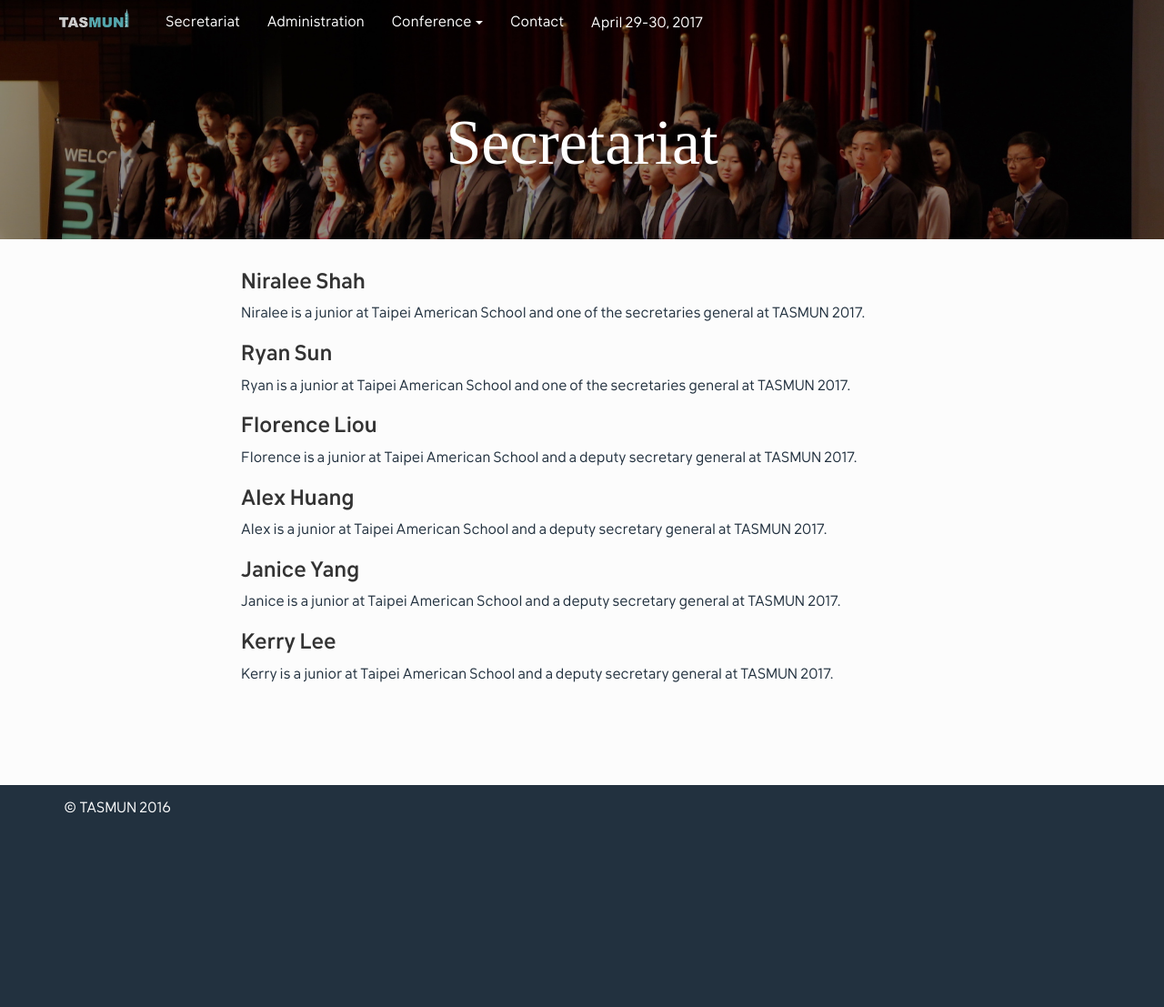
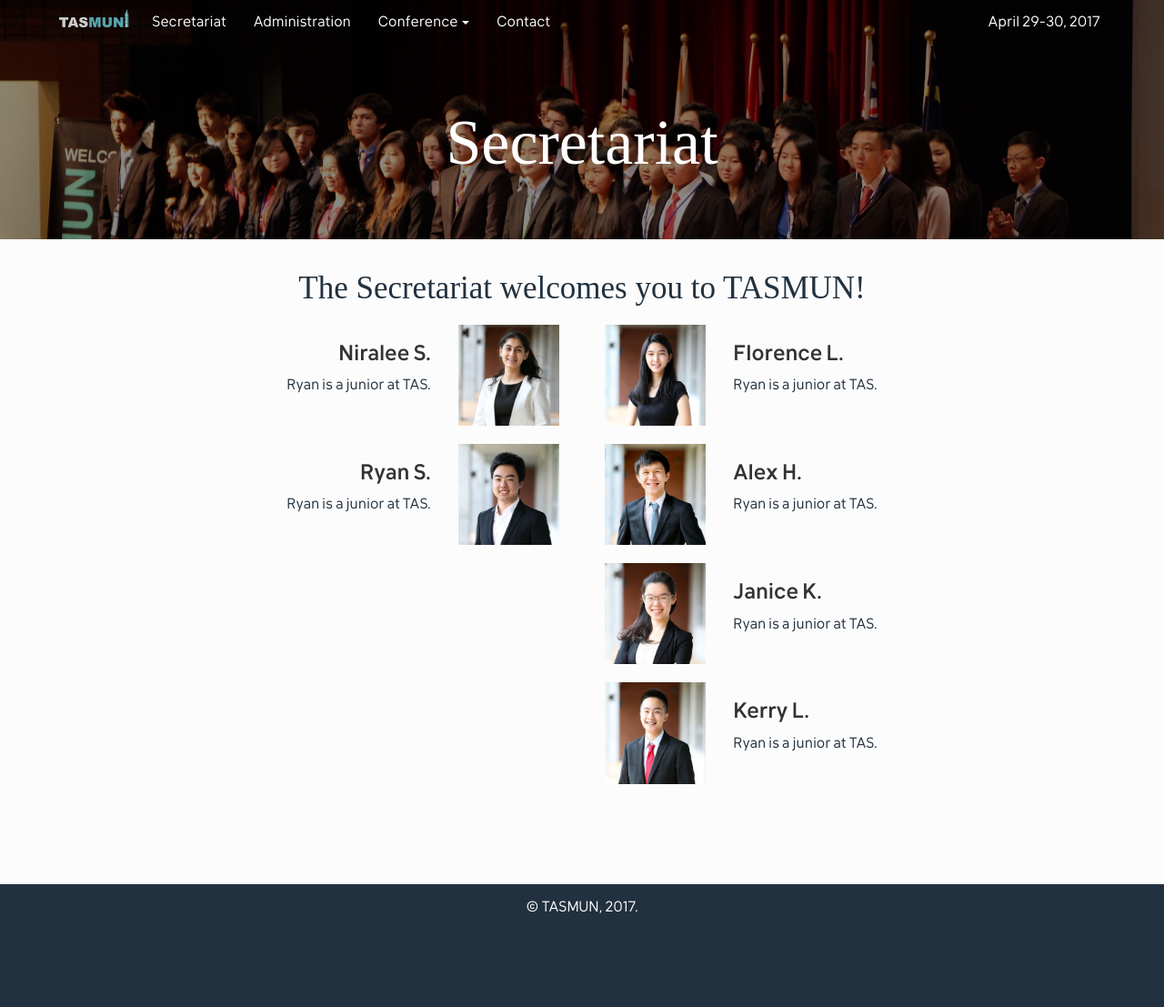
Before and after one commit to alexandernext/tasmun, a Jekyll site: the page built from secretariat.html, in a window 1280 px wide. Shown: the whole page at 91% size. Built offline with Jekyll 4.4.1, drawn with Linux system fonts in a browser that asks for light colours; some web fonts are replaced; before the commit the page ends 1043 px from its top, so only the background shows below that.

Commit message:
pushed sec changes

```diff
--- a/_includes/footer.html
+++ b/_includes/footer.html
@@ -1,9 +1,8 @@
 
 <div id="footer">
-  <div class="container">
     <div class="row">
-      <div class="col-md-12">
-        <p>© TASMUN 2016</p>
+      <div class="col-md-6 col-md-offset-3 text-center">
+        <p>© TASMUN, 2017.</p>
       </div>
     </div>
   </div>
--- a/_includes/navigation.html
+++ b/_includes/navigation.html
@@ -10,7 +10,9 @@
         </div>
         <div class="navbar-header">
           <div class="collapse navbar-collapse" id="bs-example-navbar-collapse-1">
-            <ul class="nav navbar-nav">
+          </div>
+        </div>
+            <ul class="nav navbar-nav navbar-left">
               <li><a href="secretariat.html">Secretariat</a></li>
               <li><a href="administration.html">Administration</a></li>
               <li class="dropdown">
@@ -25,11 +27,9 @@
               <li><a href="contact.html">Contact</a></li>
             </ul>
             <ul class="nav navbar-nav navbar-right">
-              <li><p class="navbar-text">April 29-30, 2017</p></li>
+              <li><a>April 29-30, 2017</a></li>
             </ul>
-        </div>
 
-        </div>
       </div>
     </nav>
   </div>
--- a/_layouts/home.html
+++ b/_layouts/home.html
@@ -57,6 +57,7 @@
           <iframe src="https://player.vimeo.com/video/104679263" width="100%" height="360px" frameborder="0" webkitallowfullscreen mozallowfullscreen allowfullscreen></iframe>
         </div>
       </div>
+
     </div>
   </div>
   {% include footer.html %}
--- a/secretariat.html
+++ b/secretariat.html
@@ -2,29 +2,62 @@
 layout: split
 title: Secretariat
 ---
-<div class="col-md-8 col-md-offset-2">
-  <div class="item">
-    <h3 class="item-title">Niralee Shah</h3>
-    <p>Niralee is a junior at Taipei American School and one of the secretaries general at TASMUN 2017.</p>
+<div class="col-md-12">
+  <h2 class="section-heading text-center">The Secretariat welcomes you to TASMUN!</h2>
+</div>
+<div class="col-md-6">
+  <div class="item row photo-item">
+    <div class="col-sm-9 text-right">
+      <h3 class="item-title">Niralee S.</h3>
+      <p>Ryan is a junior at TAS.</p>
+    </div>
+      <div class="col-sm-3">
+        <img src="assets/secretariat/niralee.jpg" class="img-responsive"></img>
+      </div>
   </div>
-  <div class="item">
-    <h3 class="item-title">Ryan Sun</h3>
-    <p>Ryan is a junior at Taipei American School and one of the secretaries general at TASMUN 2017.</p>
-  </div>
-  <div class="item">
-    <h3 class="item-title">Florence Liou</h3>
-    <p>Florence is a junior at Taipei American School and a deputy secretary general at TASMUN 2017.</p>
-  </div>
-  <div class="item">
-    <h3 class="item-title">Alex Huang</h3>
-    <p>Alex is a junior at Taipei American School and a deputy secretary general at TASMUN 2017.</p>
-  </div>
-  <div class="item">
-    <h3 class="item-title">Janice Yang</h3>
-    <p>Janice is a junior at Taipei American School and a deputy secretary general at TASMUN 2017.</p>
-  </div>
-  <div class="item">
-    <h3 class="item-title">Kerry Lee</h3>
-    <p>Kerry is a junior at Taipei American School and a deputy secretary general at TASMUN 2017.</p>
+  <div class="item row photo-item">
+    <div class="col-sm-9 text-right">
+      <h3 class="item-title">Ryan S.</h3>
+      <p>Ryan is a junior at TAS.</p>
+    </div>
+    <div class="col-sm-3">
+      <img src="assets/secretariat/ryan.jpg" class="img-responsive"></img>
+    </div>
   </div>
 </div>
+<div class="col-md-6">
+  <div class="item row photo-item">
+    <div class="col-sm-3">
+      <img src="assets/secretariat/florence.jpg" class="img-responsive"></img>
+    </div>
+    <div class="col-sm-9">
+      <h3 class="item-title">Florence L.</h3>
+      <p>Ryan is a junior at TAS.</p>
+    </div>
+  </div>
+  <div class="item row photo-item">
+    <div class="col-sm-3">
+      <img src="assets/secretariat/alex.jpg" class="img-responsive"></img>
+    </div>
+    <div class="col-sm-9">
+      <h3 class="item-title">Alex H.</h3>
+      <p>Ryan is a junior at TAS.</p>
+    </div>
+  </div><div class="item row photo-item">
+    <div class="col-sm-3">
+      <img src="assets/secretariat/janice.jpg" class="img-responsive"></img>
+    </div>
+    <div class="col-sm-9">
+      <h3 class="item-title">Janice K.</h3>
+      <p>Ryan is a junior at TAS.</p>
+    </div>
+  </div><div class="item row photo-item">
+    <div class="col-sm-3">
+      <img src="assets/secretariat/kerry.jpg" class="img-responsive"></img>
+    </div>
+    <div class="col-sm-9">
+      <h3 class="item-title">Kerry L.</h3>
+      <p>Ryan is a junior at TAS.</p>
+    </div>
+  </div>
+</div>
```
Also changed, not shown: committees.html (+10 -4 lines), contact.html (+6 -3 lines), main.less (+22 -2 lines), assets/secretariat/alex.jpg (added), assets/secretariat/florence.jpg (added), assets/secretariat/janice.jpg (added), assets/secretariat/kerry.jpg (added), assets/secretariat/niralee.jpg (added), assets/secretariat/ryan.jpg (added), main.css, 5 other files.
